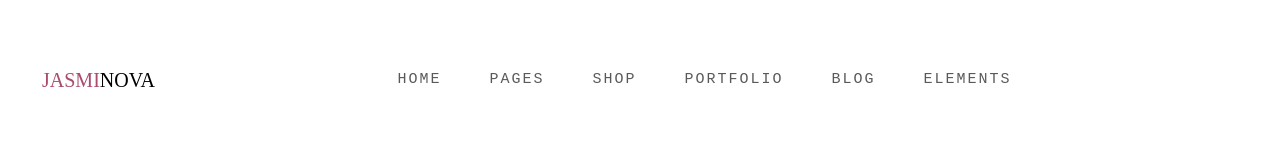
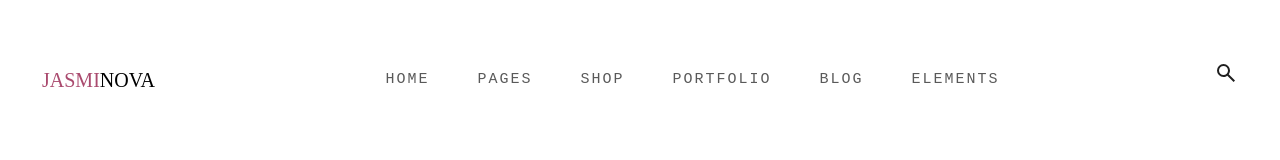
Before and after one commit to JasmineJoye-Dev/Jasminova, a React (Vite) app: page / in a window 1280 px wide. Shown: the top 160 px of the page. Built offline with nearby package versions, Linux system fonts and the light colour scheme; a web font is replaced by a local one.

Commit message:
cought new classes of bootstrap in search bar d-none and d-lg-block without using media queries

```diff
--- a/index.html
+++ b/index.html
@@ -1,16 +1,21 @@
 <!doctype html>
 <html lang="en">
+
 <head>
   <meta charset="UTF-8" />
   <link rel="icon" type="image/svg+xml" href="/favicon.svg" />
   <meta name="viewport" content="width=device-width, initial-scale=1.0" />
   <title>vite-project</title>
   <link rel="stylesheet" href="https://cdn.jsdelivr.net/npm/bootstrap@5.3.9/dist/css/bootstrap.min.css">
+  <link rel="stylesheet"
+    href="https://fonts.googleapis.com/css2?family=Material+Symbols+Outlined:opsz,wght,FILL,GRAD@20..48,100..700,0..1,-50..200&icon_names=search" />
 </head>
+
 <body>
   <div id="root"></div>
   <script type="module" src="/src/main.jsx"></script>
   <script src="https://cdn.jsdelivr.net/npm/bootstrap@5.3.9/dist/js/bootstrap.bundle.min.js">
   </script>
 </body>
+
 </html>
--- a/src/App.css
+++ b/src/App.css
@@ -52,7 +52,7 @@ transition: transform 0.4s ease;
 
 .offcanvas-header .btn-close{
   box-shadow: none;
-filter: brightness(0) saturate(100%) invert(20%) sepia(54%) saturate(2567%) hue-rotate(297deg) brightness(97%) contrast(99%);
+  filter: brightness(0) saturate(100%) invert(20%) sepia(54%) saturate(2567%) hue-rotate(297deg) brightness(97%) contrast(99%);
   font-size: 18px;
 
 }
--- a/src/components/Navbar.jsx
+++ b/src/components/Navbar.jsx
@@ -10,12 +10,12 @@ export default function Navbar(props) {
         <div className="offcanvas offcanvas-start " tabIndex="-1" id="offcanvas" aria-labelledby="offcanvasLabel">
           <div className="offcanvas-header">
             {/* <h5 className="offcanvas-title" id="offcanvasLabel">MENU</h5> */}
-    <button type="button" className="btn-close" data-bs-dismiss="offcanvas"  aria-label="Close"></button>
+            <button type="button" className=" btn-close" data-bs-dismiss="offcanvas" aria-label="Close"></button>
           </div>
           <div className="offcanvas-body">
             <ul className="navbar-nav mx-auto mb-2 mb-lg-0">
               <li className="nav-item px-3">
-        <a className="nav-link "  href="#">HOME</a>
+                <a className="nav-link " href="#">HOME</a>
               </li>
               <li className="nav-item px-3">
                 <a className="nav-link " href="#">PAGES</a>
@@ -34,7 +34,12 @@ export default function Navbar(props) {
                 <a className="nav-link " href="#">ELEMENTS</a>
               </li>
             </ul>
+            <span className="search-bar">
+             <svg className="d-none d-lg-block" xmlns="http://www.w3.org/2000/svg" viewBox="0 0 24 24" height="24px" width="24px" fill="#1f1f1f"><path d="M19.6,21l-6.3-6.3q-0.75,0.6-1.72,0.95T9.5,16q-2.72,0-4.61-1.89Q3,12.23 3,9.5Q3,6.77 4.89,4.89T9.5,3t4.61,1.89T16,9.5q0,1.1-0.35,2.07T14.7,13.3L21,19.6L19.6,21ZM9.5,14q1.88,0 3.19-1.31T14,9.5T12.69,6.31T9.5,5T6.31,6.31T5,9.5t1.31,3.19T9.5,14Z" /></svg>
+             </span>
           </div>
+
+
 
           {/* <form className="d-flex" role="search">
         <input className="form-control me-2" type="search" placeholder="Search" aria-label="Search"/>
```
Lines whose indentation alone changed are shown as unchanged.
